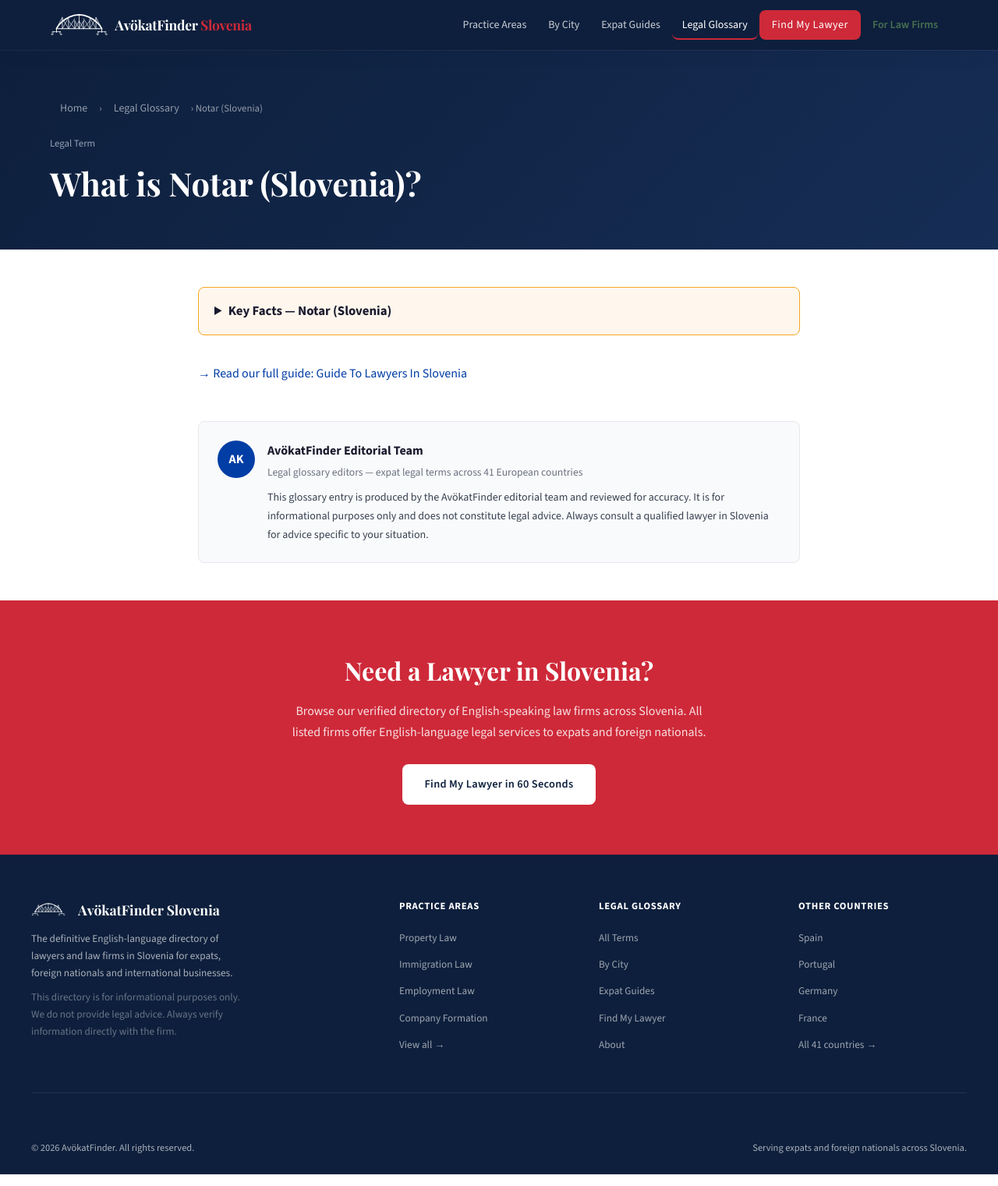
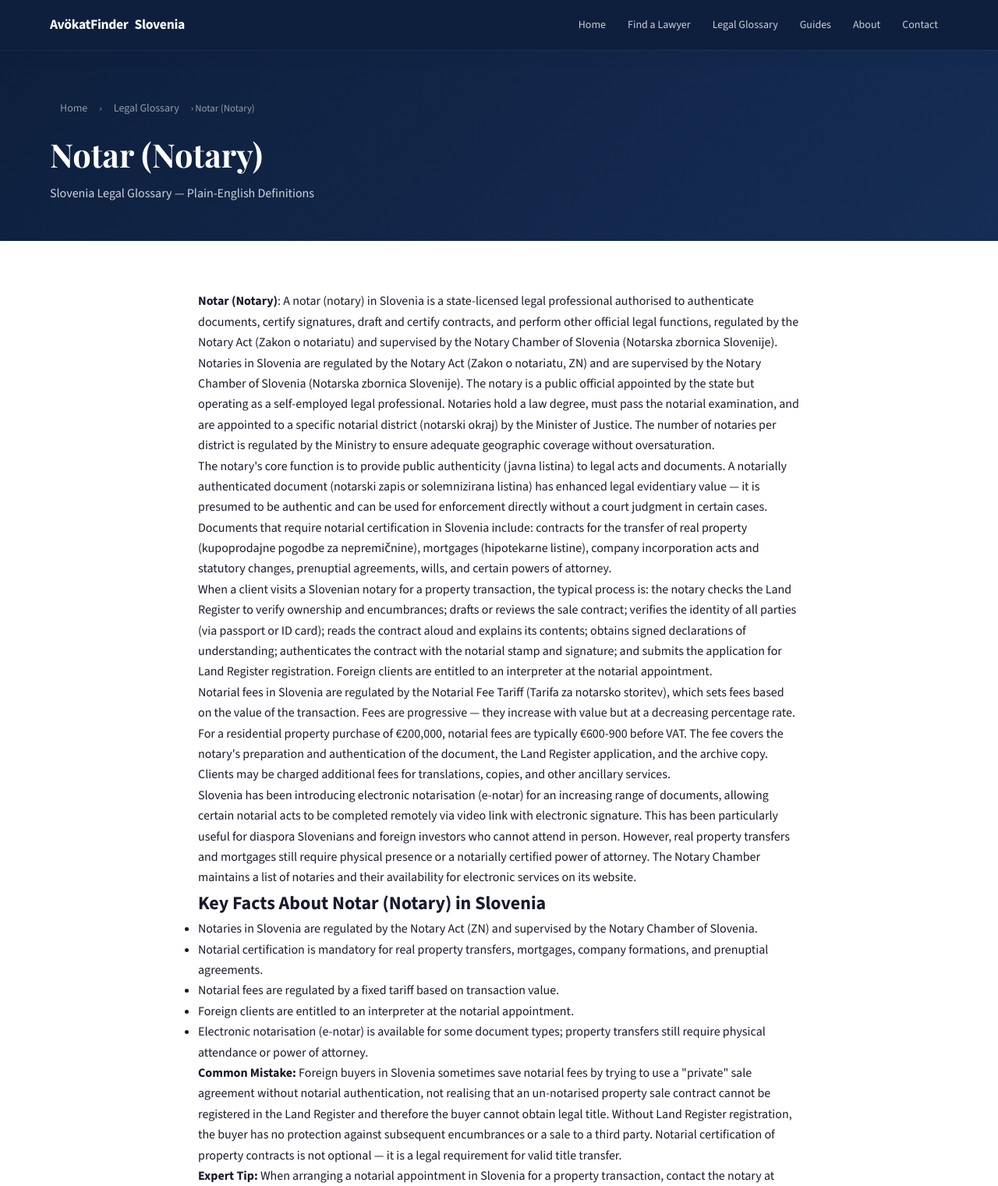
Before and after one commit to JeanBap/avokatfinder-slovenia, a plain HTML site: page glossary/notar-slovenija/index.html in a window 1280 px wide. Shown: the top 1521 px of the page at 78% size. Drawn offline with nearby package versions, Linux system fonts and the light colour scheme.

Commit message:
Enrich thin-content: notar-slovenija

```diff
--- a/glossary/notar-slovenija/index.html
+++ b/glossary/notar-slovenija/index.html
@@ -3,135 +3,109 @@
 <head>
 <meta charset="UTF-8">
 <meta name="viewport" content="width=device-width, initial-scale=1.0">
-<meta name="robots" content="index, follow">
-<title>What is Notar (Slovenia)? | Slovenia Legal Glossary | AvökatFinder</title>
-<meta name="description" content=" Complete guide for expats in Slovenia. AvökatFinder.">
+<title>Notar (Notary) — Slovenia Legal Glossary | AvökatFinder</title>
+<meta name="description" content="A notar (notary) in Slovenia is a state-licensed legal professional authorised to authenticate documents, certify signatures, draft and certify contracts, ">
 <link rel="canonical" href="https://slovenia.avokatfinder.com/glossary/notar-slovenija/">
-<meta property="og:type" content="article">
-<meta property="og:title" content="What is Notar (Slovenia)? Slovenia Expat Legal Guide">
-<meta property="og:description" content=" Complete guide for expats in Slovenia. AvökatFinder.">
-<meta property="og:url" content="https://slovenia.avokatfinder.com/glossary/notar-slovenija/">
-<meta property="og:image" content="https://avokatfinder.com/og/notar-slovenija.jpg">
-<meta property="og:image:width" content="1200">
-<meta property="og:image:height" content="630">
-<meta property="og:site_name" content="AvökatFinder Slovenia">
-<meta name="twitter:card" content="summary_large_image">
-<meta name="twitter:title" content="What is Notar (Slovenia)? Slovenia Expat Legal Guide">
-<meta name="twitter:description" content=" Complete guide for expats in Slovenia. AvökatFinder.">
-<meta name="twitter:image" content="https://avokatfinder.com/og/notar-slovenija.jpg">
-<script type="application/ld+json">{"@context": "https://schema.org", "@type": "Organization", "name": "AvökatFinder Slovenia", "url": "https://slovenia.avokatfinder.com", "description": "English-language directory of lawyers in Slovenia for expats and foreign nationals.", "areaServed": "Slovenia", "inLanguage": "en"}</script>
-<script type="application/ld+json">{"@context": "https://schema.org", "@type": "BreadcrumbList", "itemListElement": [{"@type": "ListItem", "position": 1, "name": "AvökatFinder", "item": "https://avokatfinder.com/"}, {"@type": "ListItem", "position": 2, "name": "Slovenia", "item": "https://slovenia.avokatfinder.com/"}, {"@type": "ListItem", "position": 3, "name": "Legal Glossary", "item": "https://slovenia.avokatfinder.com/glossary/"}, {"@type": "ListItem", "position": 4, "name": "Notar (Slovenia)", "item": "https://slovenia.avokatfinder.com/glossary/notar-slovenija/"}]}</script>
-<script type="application/ld+json">{"@context": "https://schema.org", "@type": "DefinedTerm", "name": "Notar (Slovenia)", "description": "", "inDefinedTermSet": {"@type": "DefinedTermSet", "name": "AvökatFinder Slovenia Legal Glossary", "url": "https://slovenia.avokatfinder.com/glossary/"}, "url": "https://slovenia.avokatfinder.com/glossary/notar-slovenija/"}</script>
-<script type="application/ld+json">{"@context": "https://schema.org", "@type": "WebPage", "name": "What is Notar (Slovenia)?", "speakable": {"@type": "SpeakableSpecification", "cssSelector": [".page-hero h1", ".glossary-def", ".tldr-block"]}, "url": "https://slovenia.avokatfinder.com/glossary/notar-slovenija/"}</script>
-<link rel="preconnect" href="https://fonts.googleapis.com">
-<link rel="preconnect" href="https://fonts.gstatic.com" crossorigin>
 <link rel="stylesheet" href="/css/style.css">
 <style>:root{--country-primary:#003DA5;--country-secondary:#E40521;}</style>
+<meta property="og:title" content="Notar (Notary) — Slovenia Legal Glossary | AvökatFinder">
+<meta property="og:description" content="A notar (notary) in Slovenia is a state-licensed legal professional authorised to authenticate documents, certify signatures, draft and certify contracts, ">
+<meta property="og:url" content="https://slovenia.avokatfinder.com/glossary/notar-slovenija/">
+<meta property="og:type" content="article">
+<meta name="twitter:card" content="summary">
+<script type="application/ld+json">{"@context":"https://schema.org","@graph":[
+      {"@type":"Organization","@id":"https://slovenia.avokatfinder.com/#org","name":"AvökatFinder Slovenia","url":"https://slovenia.avokatfinder.com/"},
+      {"@type":"BreadcrumbList","itemListElement":[
+        {"@type":"ListItem","position":1,"name":"Home","item":"https://slovenia.avokatfinder.com/"},
+        {"@type":"ListItem","position":2,"name":"Legal Glossary","item":"https://slovenia.avokatfinder.com/glossary/"},
+        {"@type":"ListItem","position":3,"name":"Notar (Notary)","item":"https://slovenia.avokatfinder.com/glossary/notar-slovenija/"}
+      ]},
+      {"@type":"DefinedTerm","name":"Notar (Notary)","description":"A notar (notary) in Slovenia is a state-licensed legal professional authorised to authenticate documents, certify signatures, draft and certify contracts, and perform other official legal functions, r",
+        "inDefinedTermSet":{"@type":"DefinedTermSet","name":"Slovenia Legal Glossary","url":"https://slovenia.avokatfinder.com/glossary/"}},
+      {"@type":"WebPage","@id":"https://slovenia.avokatfinder.com/glossary/notar-slovenija/","url":"https://slovenia.avokatfinder.com/glossary/notar-slovenija/",
+        "name":"Notar (Notary) — Slovenia Legal Glossary | AvökatFinder",
+        "description":"A notar (notary) in Slovenia is a state-licensed legal professional authorised to authenticate documents, certify signatures, draft and certify contracts, ","inLanguage":"en-GB",
+        "datePublished":"2026-04-30","dateModified":"2026-04-30"}
+    ]}</script>
+<script type="application/ld+json">{"@context":"https://schema.org","@type":"FAQPage","mainEntity":[{"@type":"Question","name":"How do I find a notary in Slovenia?","acceptedAnswer":{"@type":"Answer","text":"The Notary Chamber of Slovenia (Notarska zbornica Slovenije) maintains a searchable register of all licensed notaries at www.notar-z.si. You can search by location or name. Any licensed notary can han"}},{"@type":"Question","name":"Can a notary in Slovenia provide legal advice?","acceptedAnswer":{"@type":"Answer","text":"Notaries in Slovenia are required to inform parties of the legal consequences of documents they are certifying and must refuse to certify documents that are contrary to law. However, notaries act as i"}},{"@type":"Question","name":"What is the difference between a notarially authenticated document (notarski zapis) and a notarially solemnised document (solemnizirana listina)?","acceptedAnswer":{"@type":"Answer","text":"A notarski zapis is a document fully drafted and authenticated by the notary — the notary prepares the text, reads it to the parties, and certifies it. A solemnizirana listina is a document prepared b"}}]}</script>
 </head>
 <body>
 <header class="site-header">
-  <div class="header-inner">
-    <a href="/" class="logo"><img src="/img/logo.svg" alt="AvökatFinder" class="logo-img" width="60" height="28"><span class="logo-text">AvökatFinder <span>Slovenia</span></span></a>
-    <button class="hamburger" aria-label="Open menu">&#9776;</button>
-    <nav>
-      <a href="/practice-areas/">Practice Areas</a>
-      <a href="/cities/">By City</a>
-      <a href="/blog/">Expat Guides</a>
-      <a href="/glossary/" class="active">Legal Glossary</a>
-      <a href="/find-a-lawyer/" class="nav-cta">Find My Lawyer</a>
-      <a href="/for-lawyers/" style="color:var(--gold,#c9a84c);font-weight:600">For Law Firms</a>
+  <div class="container header-inner">
+    <a href="/" class="logo">AvökatFinder <span>Slovenia</span></a>
+    <button class="hamburger" id="menuToggle" aria-label="Open menu">&#9776;</button>
+    <nav class="main-nav" id="mainNav">
+      <a href="/">Home</a>
+      <a href="/find-a-lawyer/">Find a Lawyer</a>
+      <a href="/glossary/">Legal Glossary</a>
+      <a href="/blog/">Guides</a>
+      <a href="/about.html">About</a>
+      <a href="/contact/">Contact</a>
     </nav>
   </div>
 </header>
-
 <section class="page-hero">
   <div class="container">
-    <nav class="breadcrumb"><a href="/">Home</a> &rsaquo; <a href="/glossary/">Legal Glossary</a> &rsaquo; Notar (Slovenia)</nav>
-    <p class="breadcrumb" style="margin-top:6px;font-size:0.8rem;color:#94a3b8;background:none;padding:0;">Legal Term</p>
-    <h1>What is Notar (Slovenia)?</h1>
-    <p class="glossary-def" style="font-size:1.15rem;color:#e2e8f0;max-width:680px;line-height:1.6;"></p>
+    <nav class="breadcrumb" aria-label="Breadcrumb">
+      <a href="/">Home</a> &rsaquo; <a href="/glossary/">Legal Glossary</a> &rsaquo; <span>Notar (Notary)</span>
+    </nav>
+    <h1>Notar (Notary)</h1>
+    <p class="hero-sub">Slovenia Legal Glossary — Plain-English Definitions</p>
   </div>
 </section>
-
-<div class="container blog-article" style="max-width:820px;margin:48px auto;padding:0 24px;">
-
-  <details class="tldr-block" style="background:#fff7ed;border:1px solid #f5a623;border-radius:8px;padding:16px 20px;margin-bottom:36px;">
-    <summary style="font-weight:700;cursor:pointer;font-size:1.05rem;">Key Facts — Notar (Slovenia)</summary>
-    <ul style="margin:12px 0 0;padding-left:20px;line-height:1.8;">
-      <li>Notaries in Slovenia must be licensed by the Ministry of Justice</li>
-<li>They authenticate signatures and certify document authenticity</li>
-<li>Notarial acts provide legal proof of agreements</li>
-<li>Required for many real estate transactions</li>
-<li>Notaries maintain strict confidentiality standards</li>
-    </ul>
-  </details>
-<p></p>
-
-
-
-
-
-  <p style="margin:24px 0 0;"><a href="/blog/guide-to-lawyers-in-slovenia/" style="color:var(--country-primary,#003DA5);">&rarr; Read our full guide: Guide To Lawyers In Slovenia</a></p>
-
-  <div class="author-bio" style="margin-top:48px;padding:24px;background:#f9fafb;border:1px solid #e5e7eb;border-radius:8px;display:flex;gap:16px;align-items:flex-start;">
-    <div style="flex-shrink:0;width:48px;height:48px;border-radius:50%;background:#003DA5;display:flex;align-items:center;justify-content:center;color:#fff;font-weight:700;">AK</div>
-    <div>
-      <strong style="display:block;">AvökatFinder Editorial Team</strong>
-      <span style="font-size:0.85rem;color:#6b7280;">Legal glossary editors &mdash; expat legal terms across 41 European countries</span>
-      <p style="font-size:0.875rem;color:#374151;margin:8px 0 0;line-height:1.7;">This glossary entry is produced by the AvökatFinder editorial team and reviewed for accuracy. It is for informational purposes only and does not constitute legal advice. Always consult a qualified lawyer in Slovenia for advice specific to your situation.</p>
-    </div>
-  </div>
-
+<main class="container blog-article">
+  <div class="short-def"><p><strong>Notar (Notary)</strong>: A notar (notary) in Slovenia is a state-licensed legal professional authorised to authenticate documents, certify signatures, draft and certify contracts, and perform other official legal functions, regulated by the Notary Act (Zakon o notariatu) and supervised by the Notary Chamber of Slovenia (Notarska zbornica Slovenije).</p></div>
+  <p>Notaries in Slovenia are regulated by the Notary Act (Zakon o notariatu, ZN) and are supervised by the Notary Chamber of Slovenia (Notarska zbornica Slovenije). The notary is a public official appointed by the state but operating as a self-employed legal professional. Notaries hold a law degree, must pass the notarial examination, and are appointed to a specific notarial district (notarski okraj) by the Minister of Justice. The number of notaries per district is regulated by the Ministry to ensure adequate geographic coverage without oversaturation.</p>
+<p>The notary's core function is to provide public authenticity (javna listina) to legal acts and documents. A notarially authenticated document (notarski zapis or solemnizirana listina) has enhanced legal evidentiary value — it is presumed to be authentic and can be used for enforcement directly without a court judgment in certain cases. Documents that require notarial certification in Slovenia include: contracts for the transfer of real property (kupoprodajne pogodbe za nepremičnine), mortgages (hipotekarne listine), company incorporation acts and statutory changes, prenuptial agreements, wills, and certain powers of attorney.</p>
+<p>When a client visits a Slovenian notary for a property transaction, the typical process is: the notary checks the Land Register to verify ownership and encumbrances; drafts or reviews the sale contract; verifies the identity of all parties (via passport or ID card); reads the contract aloud and explains its contents; obtains signed declarations of understanding; authenticates the contract with the notarial stamp and signature; and submits the application for Land Register registration. Foreign clients are entitled to an interpreter at the notarial appointment.</p>
+<p>Notarial fees in Slovenia are regulated by the Notarial Fee Tariff (Tarifa za notarsko storitev), which sets fees based on the value of the transaction. Fees are progressive — they increase with value but at a decreasing percentage rate. For a residential property purchase of €200,000, notarial fees are typically €600-900 before VAT. The fee covers the notary's preparation and authentication of the document, the Land Register application, and the archive copy. Clients may be charged additional fees for translations, copies, and other ancillary services.</p>
+<p>Slovenia has been introducing electronic notarisation (e-notar) for an increasing range of documents, allowing certain notarial acts to be completed remotely via video link with electronic signature. This has been particularly useful for diaspora Slovenians and foreign investors who cannot attend in person. However, real property transfers and mortgages still require physical presence or a notarially certified power of attorney. The Notary Chamber maintains a list of notaries and their availability for electronic services on its website.</p>
+  <h2>Key Facts About Notar (Notary) in Slovenia</h2>
+  <ul class="key-facts"><li>Notaries in Slovenia are regulated by the Notary Act (ZN) and supervised by the Notary Chamber of Slovenia.</li>
+<li>Notarial certification is mandatory for real property transfers, mortgages, company formations, and prenuptial agreements.</li>
+<li>Notarial fees are regulated by a fixed tariff based on transaction value.</li>
+<li>Foreign clients are entitled to an interpreter at the notarial appointment.</li>
+<li>Electronic notarisation (e-notar) is available for some document types; property transfers still require physical attendance or power of attorney.</li></ul>
+  <div class="mistake"><strong>Common Mistake:</strong> Foreign buyers in Slovenia sometimes save notarial fees by trying to use a "private" sale agreement without notarial authentication, not realising that an un-notarised property sale contract cannot be registered in the Land Register and therefore the buyer cannot obtain legal title. Without Land Register registration, the buyer has no protection against subsequent encumbrances or a sale to a third party. Notarial certification of property contracts is not optional — it is a legal requirement for valid title transfer.</div>
+  <div class="tip"><strong>Expert Tip:</strong> When arranging a notarial appointment in Slovenia for a property transaction, contact the notary at least two weeks in advance. Provide a copy of the draft contract, your identity documents, and the Land Register extract in advance so the notary can review and prepare. If you cannot attend in person, arrange a notarially certified power of attorney in your home country (with apostille and certified translation) well in advance of the completion date.</div>
+  <h2>Frequently Asked Questions</h2>
+  <div class="faq-item">
+  <h3>How do I find a notary in Slovenia?</h3>
+  <p>The Notary Chamber of Slovenia (Notarska zbornica Slovenije) maintains a searchable register of all licensed notaries at www.notar-z.si. You can search by location or name. Any licensed notary can handle any type of notarial act regardless of where you or the property are located, though using a notary near the property is practical for Land Register filings. All notaries charge the same regulated fee for the same type of document.</p>
+</div>
+<div class="faq-item">
+  <h3>Can a notary in Slovenia provide legal advice?</h3>
+  <p>Notaries in Slovenia are required to inform parties of the legal consequences of documents they are certifying and must refuse to certify documents that are contrary to law. However, notaries act as impartial public officials — they do not act as the advocate of either party. If you need someone to negotiate on your behalf, advise on the legal risks of a specific transaction, or represent your interests in a dispute, you need a separately appointed lawyer (odvetnik). For complex transactions, use both a notary and your own lawyer.</p>
+</div>
+<div class="faq-item">
+  <h3>What is the difference between a notarially authenticated document (notarski zapis) and a notarially solemnised document (solemnizirana listina)?</h3>
+  <p>A notarski zapis is a document fully drafted and authenticated by the notary — the notary prepares the text, reads it to the parties, and certifies it. A solemnizirana listina is a document prepared by the parties (or their lawyers) that the notary then certifies after verifying the parties' identities and confirming their understanding. For real property contracts, a notarski zapis is required. For certain other documents, solemnization is sufficient. Your notary will advise which form is required for your specific transaction.</p>
 </div>
 
+  <p class="related">See also: <a href="/glossary/najemna-pogodba/">Rental Agreement</a> <a href="/glossary/hipoteka-slovenia/">Mortgage</a> <a href="/glossary/zemljiska-knjiga/">Land Register</a></p>
+</main>
 <section class="cta-band">
-  <h2>Need a Lawyer in Slovenia?</h2>
-  <p>Browse our verified directory of English-speaking law firms across Slovenia. All listed firms offer English-language legal services to expats and foreign nationals.</p>
-  <a href="/find-a-lawyer/" class="btn btn-white">Find My Lawyer in 60 Seconds</a>
+  <div class="container">
+    <h2>Need a Lawyer in Slovenia?</h2>
+    <p>Find verified English-speaking lawyers and law firms.</p>
+    <a href="/find-a-lawyer/" class="btn btn-primary">Find a Lawyer</a>
+  </div>
 </section>
-
 <footer class="site-footer">
-  <div class="footer-grid">
-    <div class="footer-brand">
-      <a href="/" class="footer-logo"><img src="/img/logo.svg" alt="AvökatFinder" width="44" height="20" style="vertical-align:middle;margin-right:8px;filter:brightness(0) invert(1)">AvökatFinder Slovenia</a>
-      <p>The definitive English-language directory of lawyers and law firms in Slovenia for expats, foreign nationals and international businesses.</p>
-      <p class="footer-disclaimer">This directory is for informational purposes only. We do not provide legal advice. Always verify information directly with the firm.</p>
-    </div>
-    <div class="footer-col">
-      <h4>Practice Areas</h4>
-      <ul>
-        <li><a href="/practice-areas/property-law/">Property Law</a></li>
-        <li><a href="/practice-areas/immigration/">Immigration Law</a></li>
-        <li><a href="/practice-areas/employment/">Employment Law</a></li>
-        <li><a href="/practice-areas/company-formation/">Company Formation</a></li>
-        <li><a href="/practice-areas/">View all &rarr;</a></li>
-      </ul>
-    </div>
-    <div class="footer-col">
-      <h4>Legal Glossary</h4>
-      <ul>
-        <li><a href="/glossary/">All Terms</a></li>
-        <li><a href="/cities/">By City</a></li>
-        <li><a href="/blog/">Expat Guides</a></li>
-        <li><a href="/find-a-lawyer/">Find My Lawyer</a></li>
-        <li><a href="/about.html">About</a></li>
-      </ul>
-    </div>
-    <div class="footer-col">
-      <h4>Other Countries</h4>
-      <ul>
-        <li><a href="https://spain.avokatfinder.com/">Spain</a></li>
-        <li><a href="https://portugal.avokatfinder.com/">Portugal</a></li>
-        <li><a href="https://germany.avokatfinder.com/">Germany</a></li>
-        <li><a href="https://france.avokatfinder.com/">France</a></li>
-        <li><a href="https://avokatfinder.com/all-countries/">All 41 countries &rarr;</a></li>
-      </ul>
-    </div>
-  </div>
-  <div class="footer-bottom">
-    <span>&copy; 2026 AvökatFinder. All rights reserved.</span>
-    <span>Serving expats and foreign nationals across Slovenia.</span>
+  <div class="container footer-inner">
+    <p>&copy; 2025 AvökatFinder Slovenia. All rights reserved.</p>
+    <nav class="footer-nav">
+      <a href="/about.html">About</a>
+      <a href="/contact/">Contact</a>
+      <a href="/glossary/">Glossary</a>
+      <a href="/sitemap.xml">Sitemap</a>
+    </nav>
   </div>
 </footer>
-<script src="/js/main.js"></script>
-</body></html>
+<script>
+  document.getElementById('menuToggle').addEventListener('click',function(){
+    document.getElementById('mainNav').classList.toggle('open');
+  });
+</script>
+</body>
+</html>
```
